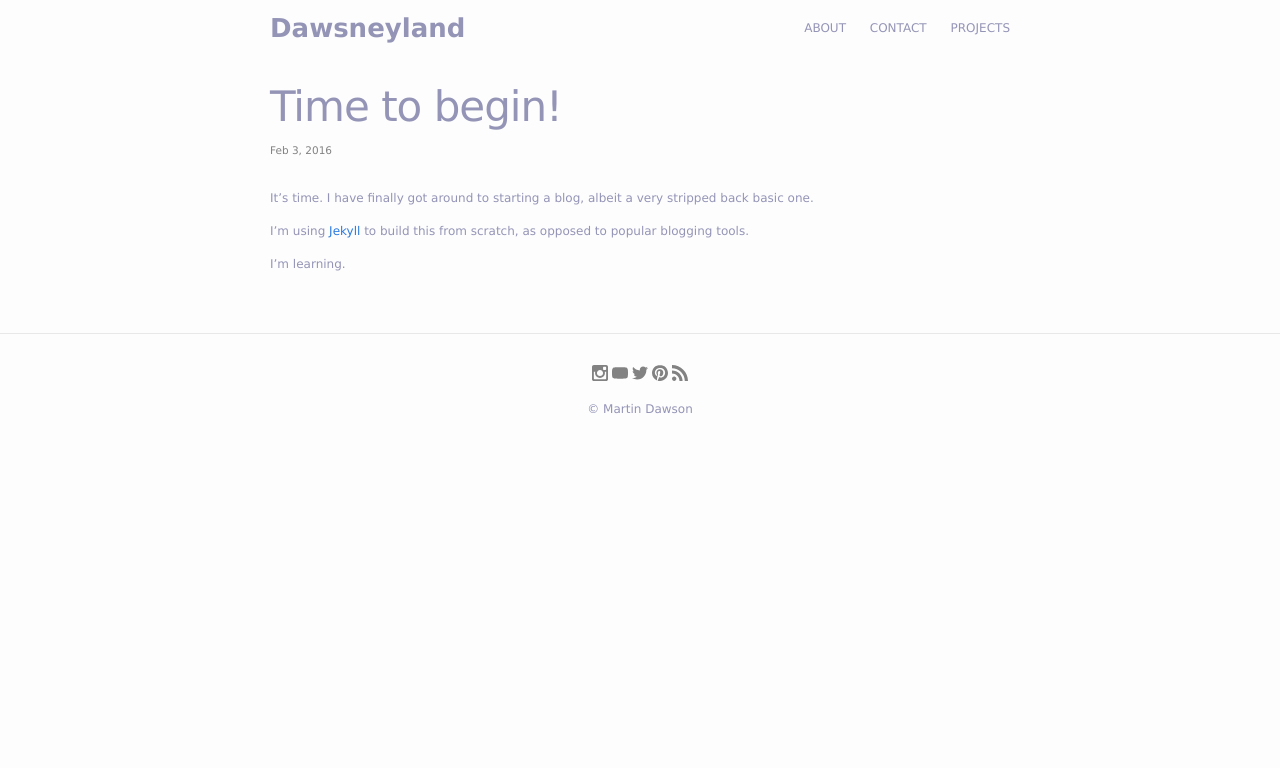
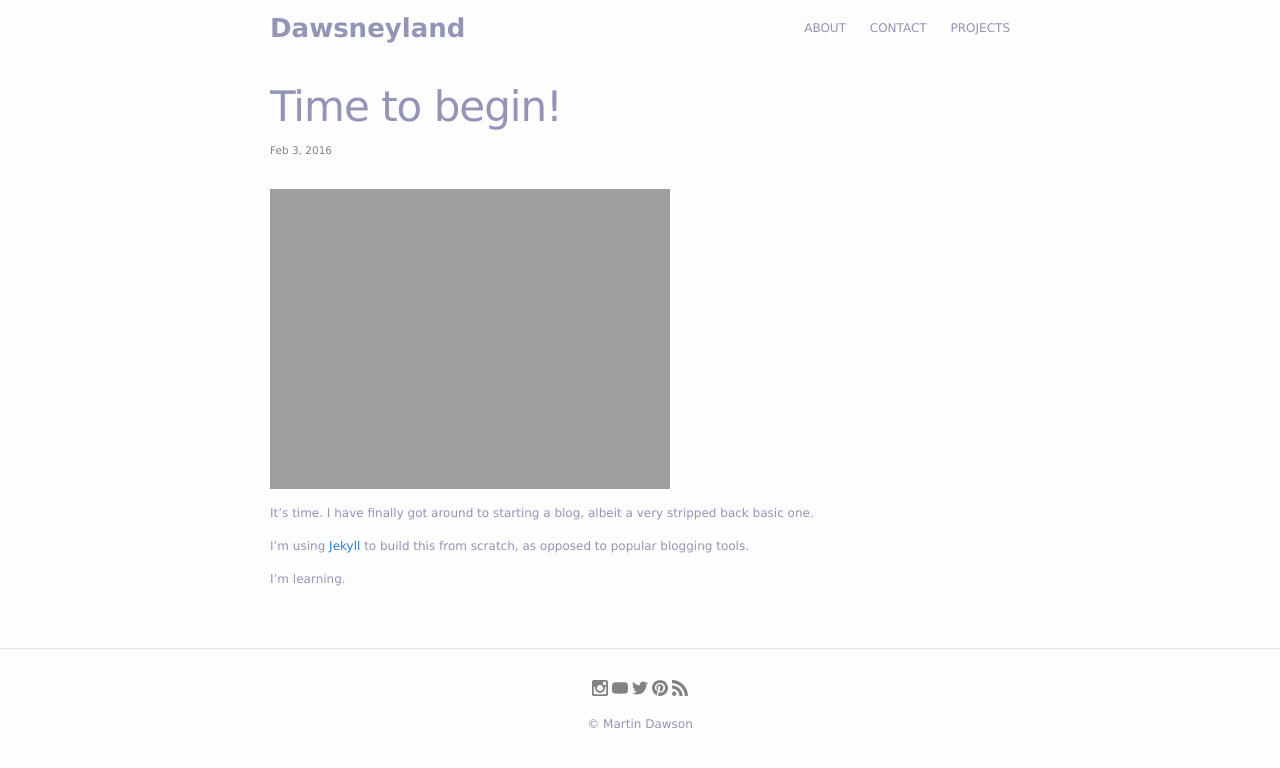
Before and after one commit to dawsneyland/formerdland, a Jekyll site: the page built from _posts/2016-02-03-time-to-begin.md, in a window 1280 px wide. Shown: the top 768 px of the page. Built offline with Jekyll 4.4.1, drawn with Linux system fonts in a browser that asks for light colours.

Commit message:
Add jpg
Add Jpg to post

```diff
--- a/_posts/2016-02-03-time-to-begin.md
+++ b/_posts/2016-02-03-time-to-begin.md
@@ -3,6 +3,7 @@ layout: post
 title: "Time to begin!"
 date: 2016-02-03
 ---
+![Moi]({{ site.url }}/assets/DSC04616.jpg)
 
 It's time. I have finally got around to starting a blog, albeit a very stripped back basic one.
 
```
Also changed, not shown: 1 other file.
